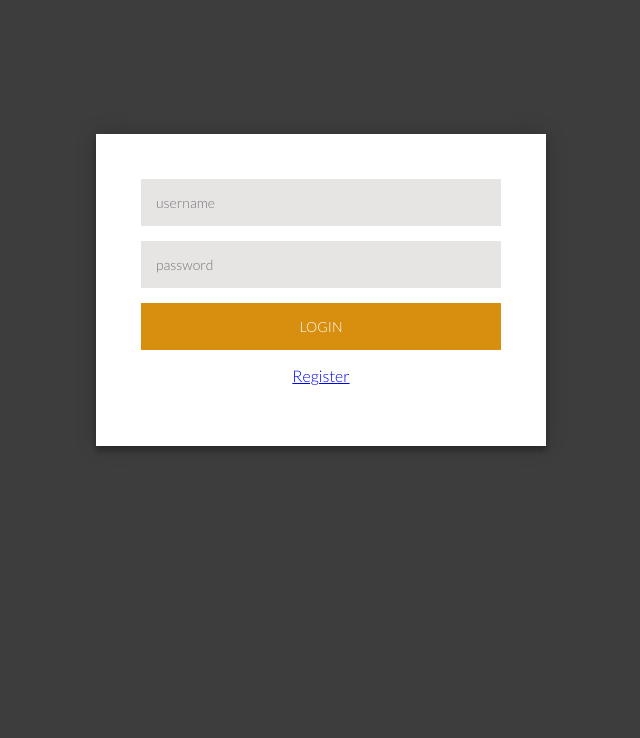
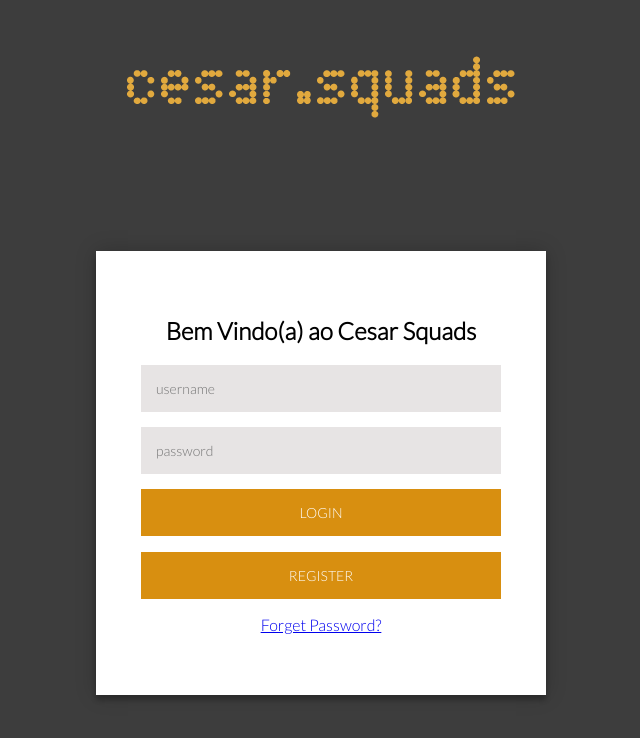
Before and after one commit to pedro-coelho-dr/cesarsquads, a Django app: template src/templates/signup.html in a window 1280 px wide. Shown: the top 738 px of the page, without its empty margins (319-959 px from the left). Run offline with Django 4.2, Linux system fonts and the light colour scheme; the template is opened without the code that fills it, so the values that code supplies are empty.

Commit message:
Melhoria pagina login

```diff
--- a/src/cesarsquads/urls.py
+++ b/src/cesarsquads/urls.py
@@ -3,5 +3,5 @@ from . import views
 
 urlpatterns = [
     path('', views.index, name='index'),
-    path('signup', views.signup, name='signup'),
+    path('signup/', views.signup, name='signup'),
 ]
--- a/src/static/css/login.css
+++ b/src/static/css/login.css
@@ -55,3 +55,9 @@ body {
     background: #3d3d3d;
     font-family: "Lato", sans-serif;
   }
+#logo{
+  margin-top: 50px;
+  display: flex;
+  justify-content: center;
+  align-items: center;
+}
--- a/src/templates/signup.html
+++ b/src/templates/signup.html
@@ -1,7 +1,9 @@
 {% load static %}
-
+<head>
     <link rel="stylesheet" type="text/css" href="{% static 'css/login.css' %}">
-
+    <div id="logo">
+        <img src="/media/logo.png">
+    </div>
     <div class="login">
         <div class="form">
             <form class="registration-form">
@@ -12,10 +14,14 @@
                 <p><a href="#">Log In</a></p>
             </form>
             <form class="login-form">
+                <h2>Bem Vindo(a) ao Cesar Squads</h2>
                 <input type="text" placeholder="username" />
                 <input type="password" placeholder="password" />
                 <button>Login</button>
-            <p><a href="#">Register</a></p>
+                <p></p>
+                <button>Register</button>
+                <p><a href="#">Forget Password?</a></p>
             </form>
         </div>
     </div>
+</head>
```
Lines whose indentation alone changed are shown as unchanged.
